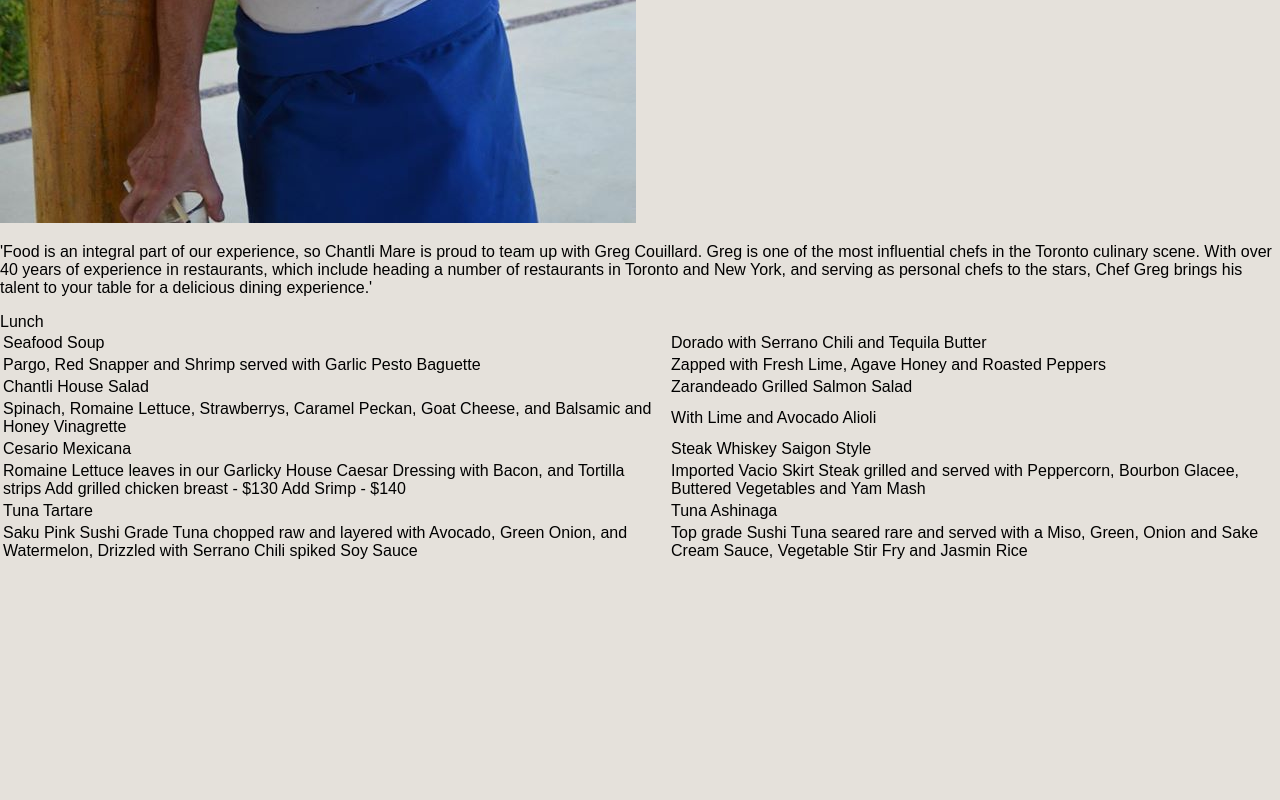
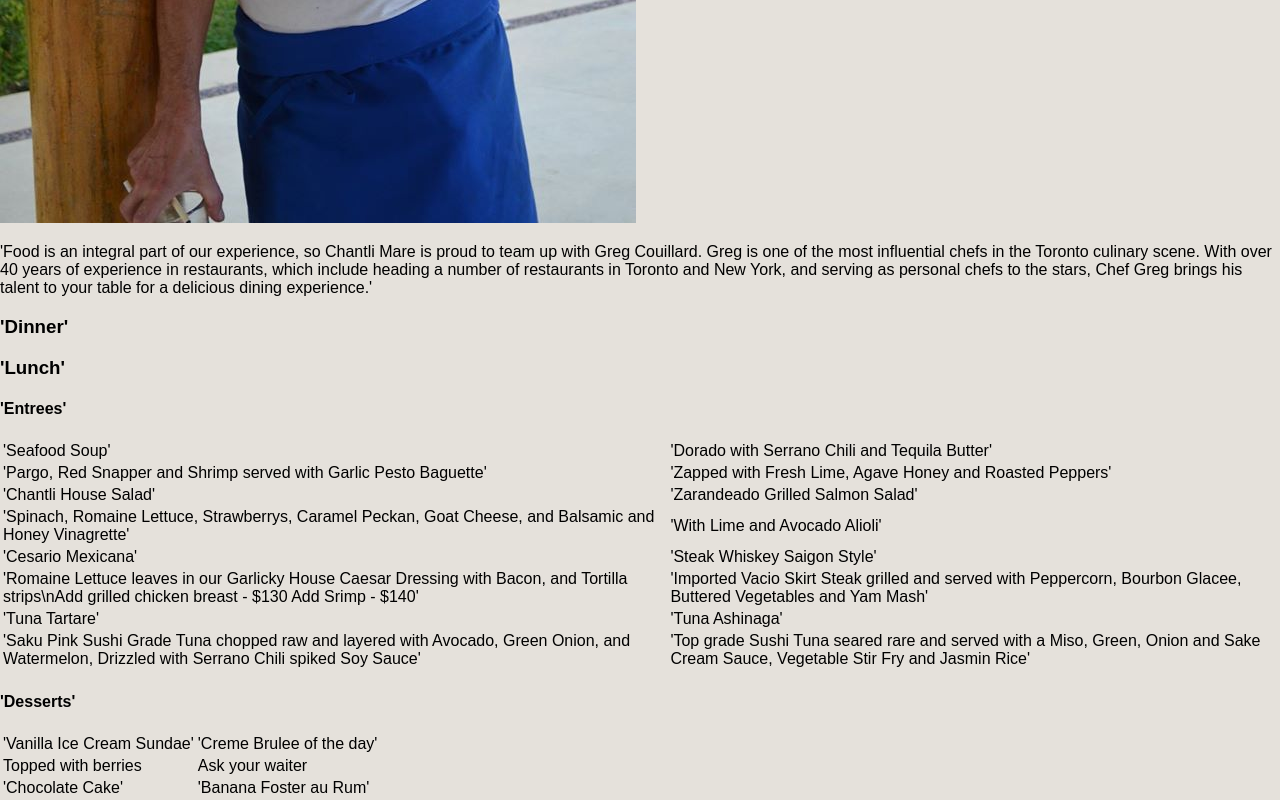
Before and after one commit to jcont12/Chantli-Mare, a React (Create React App) app: page /Dining in a window 1280 px wide. Shown: the part 1468-2268 px from the top of the page. Before the commit the page ends 2031 px from the top, so only its background shows below. Built offline with nearby package versions, Linux system fonts and the light colour scheme.

Commit message:
Add rest of body to dinning, including desserts and lunch menu

```diff
--- a/src/components/pages/dining/menu.js
+++ b/src/components/pages/dining/menu.js
@@ -5,65 +5,79 @@ class Menu extends Component{
   constructor() {
     super()
       this.state = {
-        menu: 'lunch'
+        menu: 'dinner'
       };
     }
 
   render(){
-    if (this.state.menu === 'lunch'){
+    if (this.state.menu === 'dinner'){
     return(
       <div className='dining-menu'>
-        Lunch
+        <h3>'Dinner'</h3><h3>'Lunch'</h3>
+        <h4>'Entrees'</h4>
         <table>
           <tr>
-            <td class="meal">Seafood Soup</td>
+            <td class="meal">'Seafood Soup'</td>
             <td></td>
-            <td class="meal">Dorado with Serrano Chili and Tequila Butter</td>
+            <td class="meal">'Dorado with Serrano Chili and Tequila Butter'</td>
             <td></td>
           </tr>
           <tr>
-            <td>Pargo, Red Snapper and Shrimp served with Garlic Pesto Baguette</td>
+            <td>'Pargo, Red Snapper and Shrimp served with Garlic Pesto Baguette'</td>
             <td></td>
-            <td>Zapped with Fresh Lime, Agave Honey and Roasted Peppers</td>
+            <td>'Zapped with Fresh Lime, Agave Honey and Roasted Peppers'</td>
             <td></td>
           </tr>
           <tr>
-            <td class="meal"> Chantli House Salad</td>
+            <td class="meal">'Chantli House Salad'</td>
             <td></td>
-            <td class="meal">Zarandeado Grilled Salmon Salad</td>
+            <td class="meal">'Zarandeado Grilled Salmon Salad'</td>
             <td></td>
           </tr>
           <tr>
-            <td>Spinach, Romaine Lettuce, Strawberrys, Caramel Peckan, Goat Cheese, and Balsamic and Honey Vinagrette</td>
+            <td>'Spinach, Romaine Lettuce, Strawberrys, Caramel Peckan, Goat Cheese, and Balsamic and Honey Vinagrette'</td>
             <td></td>
-            <td>With Lime and Avocado Alioli</td>
+            <td>'With Lime and Avocado Alioli'</td>
             <td></td>
           </tr>
           <tr>
-            <td class="meal">Cesario Mexicana</td>
+            <td class="meal">'Cesario Mexicana'</td>
             <td></td>
-            <td class="meal">Steak Whiskey Saigon Style</td>
+            <td class="meal">'Steak Whiskey Saigon Style'</td>
             <td></td>
           </tr>
           <tr>
-            <td>Romaine Lettuce leaves in our Garlicky House Caesar Dressing with Bacon, and Tortilla strips
-            Add grilled chicken breast - $130
-            Add Srimp - $140</td>
+            <td>'Romaine Lettuce leaves in our Garlicky House Caesar Dressing with Bacon, and Tortilla strips\nAdd grilled chicken breast - $130  Add Srimp - $140'</td>
             <td></td>
-            <td>Imported Vacio Skirt Steak grilled and served with Peppercorn, Bourbon Glacee, Buttered Vegetables and Yam Mash</td>
+            <td>'Imported Vacio Skirt Steak grilled and served with Peppercorn, Bourbon Glacee, Buttered Vegetables and Yam Mash'</td>
             <td></td>
           </tr>
           <tr>
-            <td class="meal">Tuna Tartare</td>
+            <td class="meal">'Tuna Tartare'</td>
             <td></td>
-            <td class="meal">Tuna Ashinaga</td>
+            <td class="meal">'Tuna Ashinaga'</td>
             <td></td>
           </tr>
           <tr>
-            <td>Saku Pink Sushi Grade Tuna chopped raw and layered with Avocado, Green Onion, and Watermelon, Drizzled with Serrano Chili spiked Soy Sauce</td>
+            <td>'Saku Pink Sushi Grade Tuna chopped raw and layered with Avocado, Green Onion, and Watermelon, Drizzled with Serrano Chili spiked Soy Sauce'</td>
             <td></td>
-            <td>Top grade Sushi Tuna seared rare and served with a Miso, Green, Onion and Sake Cream Sauce, Vegetable Stir Fry and Jasmin Rice</td>
+            <td>'Top grade Sushi Tuna seared rare and served with a Miso, Green, Onion and Sake Cream Sauce, Vegetable Stir Fry and Jasmin Rice'</td>
             <td></td>
+          </tr>
+        </table>
+        <h4>'Desserts'</h4>
+        <table>
+          <tr>
+            <td class="meal">'Vanilla Ice Cream Sundae'</td>
+            <td class="meal">'Creme Brulee of the day'</td>
+          </tr>
+          <tr>
+            <td>Topped with berries</td>
+            <td>Ask your waiter</td>
+          </tr>
+          <tr>
+            <td class="meal">'Chocolate Cake'</td>
+            <td class="meal">'Banana Foster au Rum'</td>
           </tr>
         </table>
       </div>
@@ -71,8 +85,67 @@ class Menu extends Component{
   } else {
       return(
         <div className='dining-menu'>
-          Dinner
-        </div>
+        Lunch
+        <table>
+          <tr>
+            <td class="meal">'Mediterranean Tomato and Seafood Soup'</td>
+            <td></td>
+            <td class="meal">'Croque Señor'</td>
+            <td></td>
+          </tr>
+          <tr>
+            <td>'Served with Fish, Shrimp, and Garlic Baguette'</td>
+            <td></td>
+            <td>'Ham, Gouda Cheese, Sauteed Mushrooms and Onions, grilled and served on an English Muffin'</td>
+            <td></td>
+          </tr>
+          <tr>
+            <td class="meal">'Guacamole'</td>
+            <td></td>
+            <td class="meal">'Hamburger Deluxe (8 oz.)'</td>
+            <td></td>
+          </tr>
+          <tr>
+            <td>'Served with Tortilla Chips and Pico de Gallo Salsa'</td>
+            <td></td>
+            <td>'Served with Bacon, Choice of Blue or Cheddar Cheese, Sauteed Onions and Mushrooms, with Fried Potatoes'</td>
+            <td></td>
+          </tr>
+          <tr>
+            <td class="meal">'Cesario Mexicana'</td>
+            <td></td>
+            <td class="meal">'Aguachile with Shrimp'</td>
+            <td></td>
+          </tr>
+          <tr>
+            <td>'Romaine Lettuce leaves in our Garlicky House Caesar Dressing with Bacon, and Tortilla strips\nAdd grilled chicken breast - $130  Add Srimp - $140'</td>
+            <td></td>
+            <td>'Cucumber and Chile Serrano with Tomatillo and Lime Juice, served ice cold with Tostadas'</td>
+            <td></td>
+          </tr>
+          <tr>
+            <td class="meal">'Pasta al Diablo'</td>
+          </tr>
+          <tr>
+            <td>'Served with Gorgonzola, White Wine, Cream, Tomatoes, Sweet Pepper, Spinach, and a touch of Chile'</td>
+            <td></td>
+          </tr>
+          <h4>'Desserts'</h4>
+          <table>
+            <tr>
+              <td class="meal">'Vanilla Ice Cream'</td>
+              <td class="meal">'Creme Brulee of the day'</td>
+            </tr>
+            <tr>
+              <td></td>
+              <td>Ask your waiter</td>
+            </tr>
+            <tr>
+              <td class="meal">'Chocolate Cake'</td>
+            </tr>
+          </table>
+        </table>
+      </div>
       )
     }
   }
```
